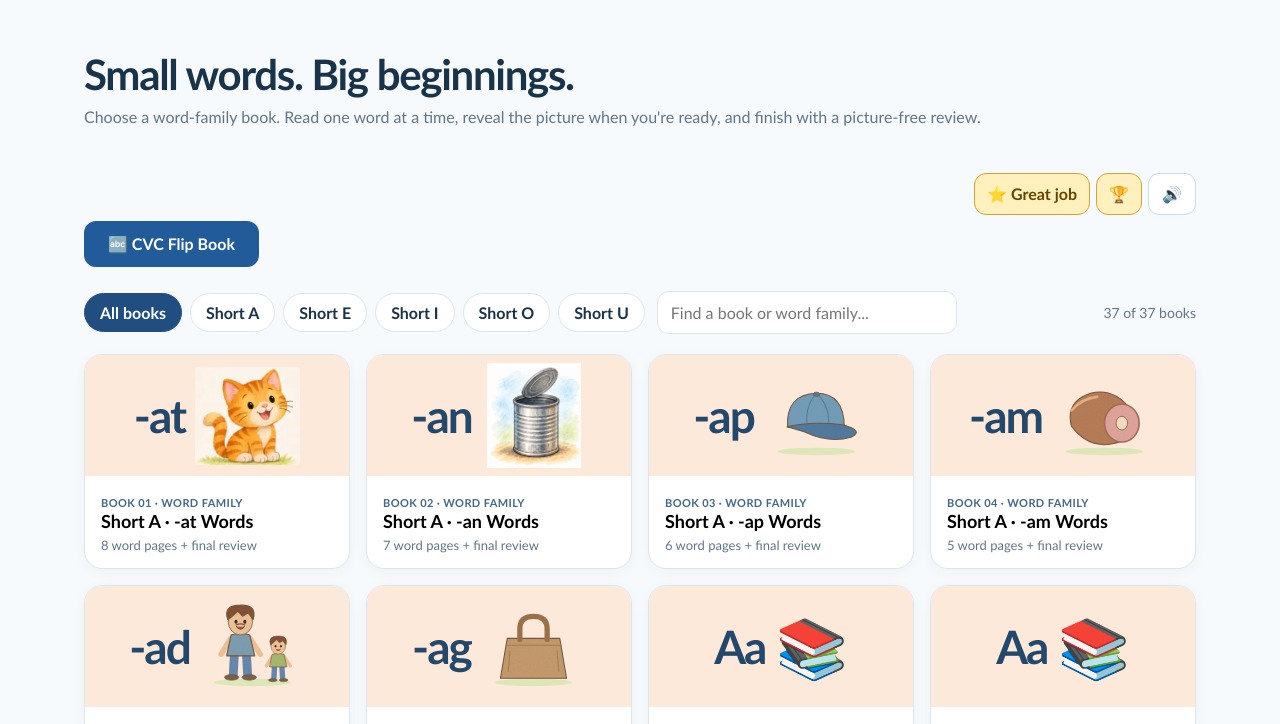
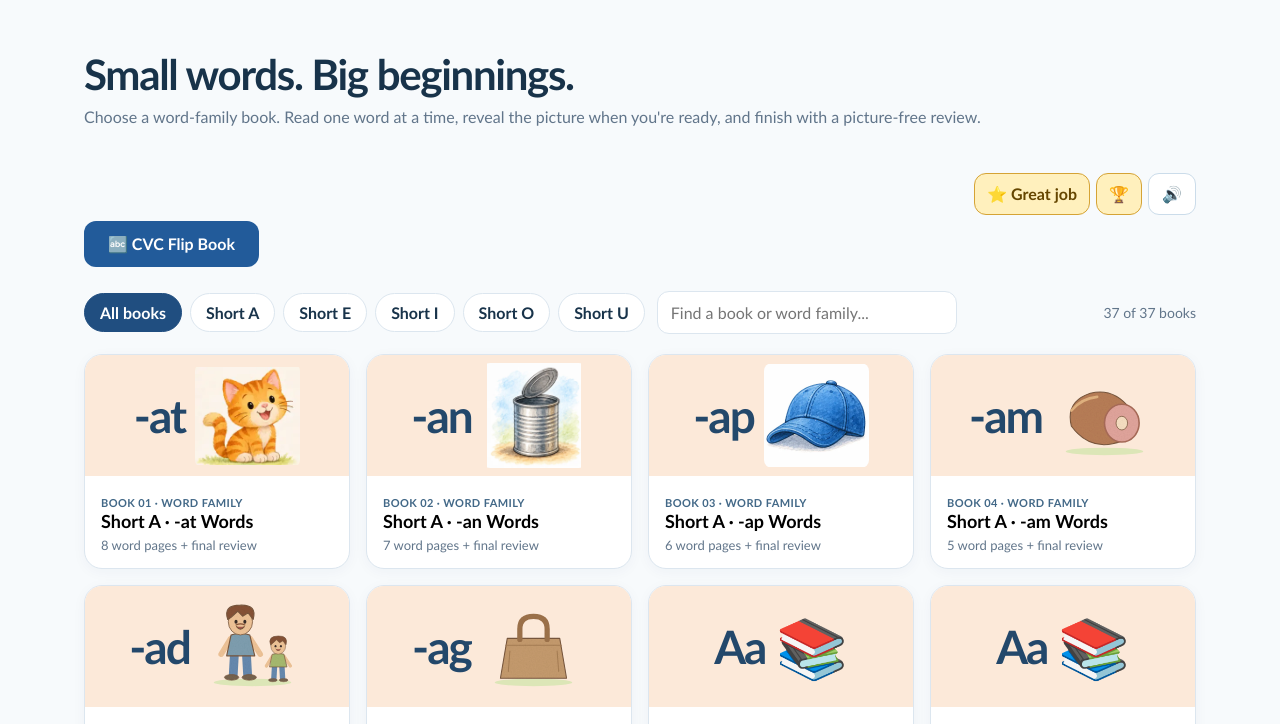
Before and after one commit to mrkellywest/little-word-readers, a plain HTML site: page index.html in a window 1280 px wide. Shown: the part 75-799 px from the top of the page. Drawn offline with Linux system fonts and the light colour scheme.

Commit message:
Publish watercolor illustrations for -ap word family

```diff
--- a/index.html
+++ b/index.html
@@ -75,7 +75,7 @@ return Object.fromEntries(Object.entries(art).map(([w,s])=>[w,'<svg class="lwr-a
 Object.assign(P,A);
 // Approved original watercolor artwork takes precedence over interim graphics.
 P.cat='<img class="lwr-watercolor" src="artwork/cat.webp" alt="" width="240" height="224">';
-for(const w of ['bat','hat','mat','rat','sat','fat','pat','can','fan','man','pan','ran','van','tan']) P[w]='<img class="lwr-watercolor" src="artwork/'+w+'.webp" alt="">';
+for(const w of ['bat','hat','mat','rat','sat','fat','pat','can','fan','man','pan','ran','van','tan','cap','map','nap','tap','gap','lap']) P[w]='<img class="lwr-watercolor" src="artwork/'+w+'.webp" alt="">';
 
 const sets=[
 {v:'a',family:'-at',w:'cat bat hat mat rat sat fat pat'},
```
Also changed, not shown: artwork/cap.webp (added), artwork/gap.webp (added), artwork/lap.webp (added), artwork/map.webp (added), artwork/nap.webp (added), artwork/tap.webp (added).
